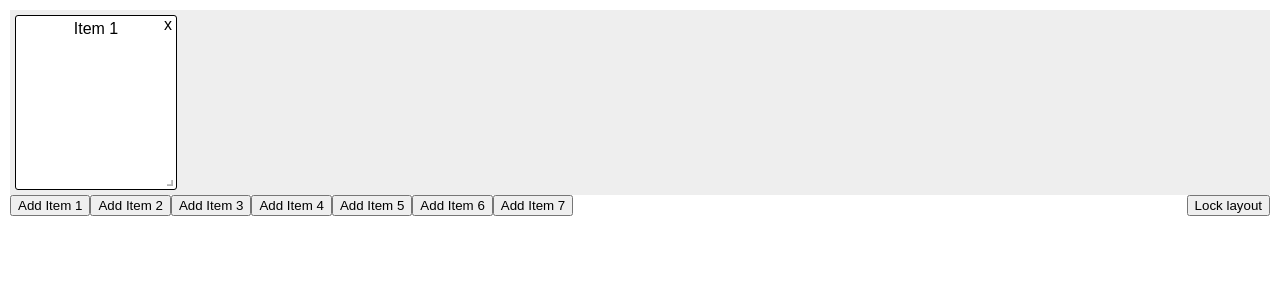
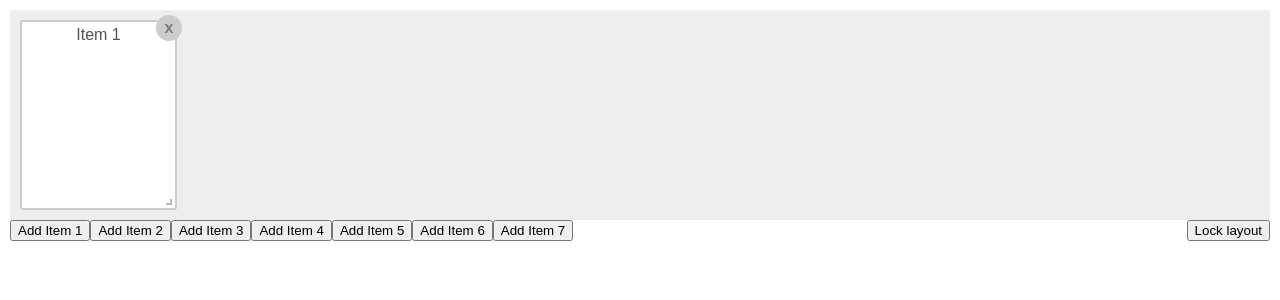
Before and after one commit to kuby/grid-test, a React (Create React App) app: page / in a window 1280 px wide. Both pictures are taken after a click on the button "Add Item 1". Shown: the top 300 px of the page. Built offline with nearby package versions, Linux system fonts and the light colour scheme.

Commit message:
Component list can be now passed from the outside as a prop `components`. Added new css stylings.

```diff
--- a/src/App.css
+++ b/src/App.css
@@ -36,7 +36,7 @@
 .react-grid-item {
   transition: all 200ms ease;
   transition-property: left, top;
-  border: 1px solid #000;
+  border: 2px solid #ccc;
   border-radius: 3px;
   box-sizing: border-box;
   padding: 4px;
@@ -48,7 +48,6 @@
 }
 .react-grid-layout.editable-grid .react-grid-item:active {
   border-color: #4065ff;
-  border-width: 2px;
   opacity: .8;
 }
 .react-grid-item.cssTransforms {
@@ -114,13 +113,31 @@
   display: block;
 }
 .react-grid-layout .remove{
+  position: absolute;
+  border-radius: 50%;
+  width: 26px;
+  height: 26px;
+  background: rgb(204, 204, 204);
+  color: rgb(123, 123, 123);
+  right: -7px;
+  top: -7px;
+  cursor: pointer;
+  flex-direction: row;
+  justify-content: center;
+  align-items: center;
+  font-weight: bold;
   display: none;
 }
 .react-grid-layout.editable-grid .remove{
-  display: block;
+  display: flex;
 }
 .locking {
   position: absolute;
   left: 5px;
   bottom: 5px;
 }
+
+.text {
+  color: rgb(83, 83, 83);
+  font-size: 16px;
+}
--- a/src/App.js
+++ b/src/App.js
@@ -1,12 +1,13 @@
 import React, { Component } from 'react'
 import Grid from './Grid'
+import { getComponentById } from './common'
 import './App.css'
 
 class App extends Component {
   render() {
     return (
       <div className="App">
-        <Grid />
+        <Grid components={getComponentById} />
       </div>
     );
   }
--- a/src/Grid.js
+++ b/src/Grid.js
@@ -1,7 +1,5 @@
 import React, { Component } from 'react'
 import { reject } from 'lodash'
-
-import { getComponentById } from './common'
 
 const WidthProvider = require('react-grid-layout').WidthProvider;
 const ResponsiveReactGridLayout = WidthProvider(require('react-grid-layout').Responsive);
@@ -18,7 +16,7 @@ export default class TestGrid extends Component {
     this.defaultProps = {
       cols: {lg: 30, md: 26, sm: 22, xs: 18, xxs: 14},
       rowHeight: 40,
-      margin: [5,5],
+      margin: [10,10],
       verticalCompact: true,
     }
 
@@ -30,6 +28,7 @@ export default class TestGrid extends Component {
     }
 
     this.onLayoutChange = this.onLayoutChange.bind(this)
+    this.onBreakpointChange = this.onBreakpointChange.bind(this)
     this.onLock = this.onLock.bind(this)
     // this.onAddItem = this.onAddItem.bind(this)
   }
@@ -62,6 +61,13 @@ export default class TestGrid extends Component {
     console.log(layouts)
     this.saveToLS(layouts);
     this.setState({layouts});
+  }
+
+  onBreakpointChange(breakpoint, cols) {
+    this.setState({
+      breakpoint: breakpoint,
+      cols: cols
+    });
   }
 
   onLock() {
@@ -98,13 +104,6 @@ export default class TestGrid extends Component {
   }
 
   generateItems(items) {
-    const removeStyle = {
-      position: 'absolute',
-      right: '4px',
-      top: 0,
-      cursor: 'pointer'
-    };
-
     return items.map((v) => {
       let dataGrid
       if (v.initData) {
@@ -113,8 +112,8 @@ export default class TestGrid extends Component {
 
       return (
         <div key={`grid-item-${v.key}`} data-grid={dataGrid}>
-          {getComponentById(v.val)}
-          <span className="remove" style={removeStyle} onClick={this.onRemoveItem.bind(this, v.key)}>x</span>
+          {this.props.components(v.val)}
+          <span className="remove" onClick={this.onRemoveItem.bind(this, v.key)}>{'x'}</span>
         </div>
       )
     })
@@ -134,6 +133,7 @@ export default class TestGrid extends Component {
           ref="rrgl"
           layouts={this.state.layouts}
           onLayoutChange={this.onLayoutChange}
+          onBreakpointChange={this.onBreakpointChange}
           draggableHandle={draggableState}
         >
           {this.generateItems(this.state.items.data)}
```
